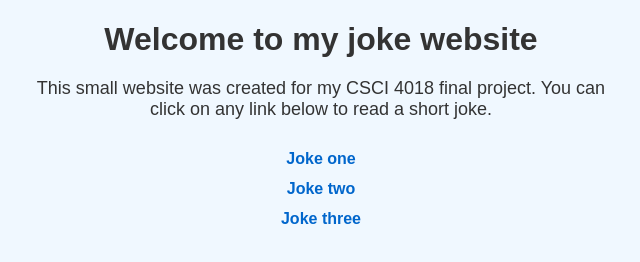
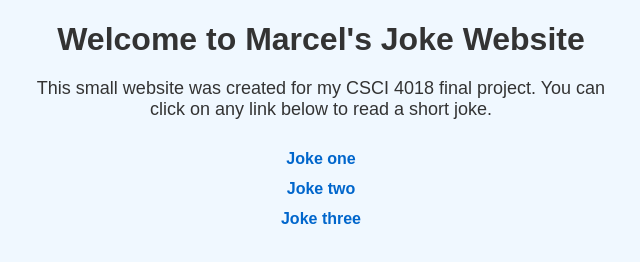
Before and after one commit to thierrymarcelbitang-cpu/final-website, a plain HTML site: page index.html in a window 1280 px wide. Shown: the whole page, without its empty margins (319-959 px from the left). Drawn offline with Linux system fonts and the light colour scheme.

Commit message:
Update index.html

```diff
--- a/index.html
+++ b/index.html
@@ -7,7 +7,8 @@
     <link rel="stylesheet" href="styles.css">
 </head>
 <body class="page1">
-    <h1>Welcome to my joke website</h1>
+    <h1>Welcome to Marcel's Joke Website</h1>
+
 
     <p>
         This small website was created for my CSCI 4018 final project.
```
